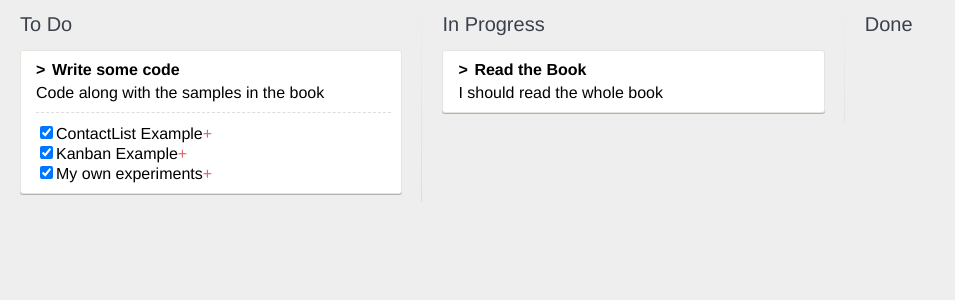
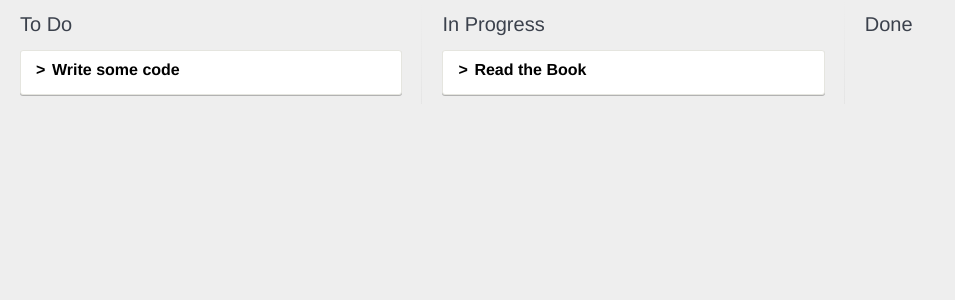
Before and after one commit to 9juanjuan/Kanban-React-App, a React (Create React App) app: page / in a window 1280 px wide. Shown: the top 300 px of the page, without its empty margins (0-955 px from the left). Built offline with nearby package versions, Linux system fonts and the light colour scheme.

Commit message:
adds togglable cards by changing setState

```diff
--- a/src/Card.js
+++ b/src/Card.js
@@ -3,15 +3,28 @@ import CheckList from './CheckList';
 import { tsThisType } from '@babel/types';
 
 class Card extends Component {
+    constructor() {
+        super(...arguments);
+        this.state = {
+            showDetails: false
+        };
+    }
 render() {
+    let cardDetails;
+    if (this.state.showDetails) {
+        cardDetails = (
+            <div className="card__details">
+            {this.props.description}
+            <CheckList cardId={this.props.id} tasks={this.props.tasks} /></div>
+        );
+    }
         return (
             <div className="card">
-                <div className="card__title">{this.props.title}</div>
-                <div className="card__details">
-                {this.props.description}
-                <CheckList cardId={this.props.id} tasks={this.props.tasks} />
+                <div className="card__title" onClick={
+                    ()=>this.setState({showDetails: !this.state.showDetails})
+                }>{this.props.title}</div>
+                {cardDetails}
                 </div>
-            </div>
         );
     }
 }
```
